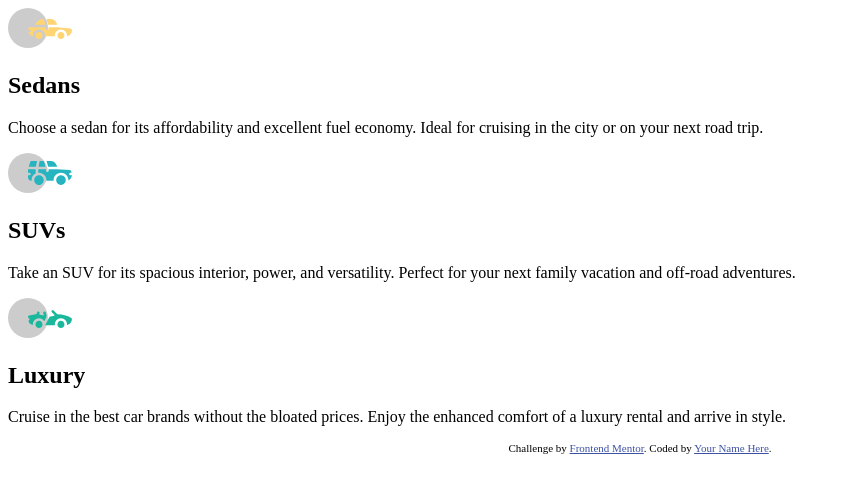
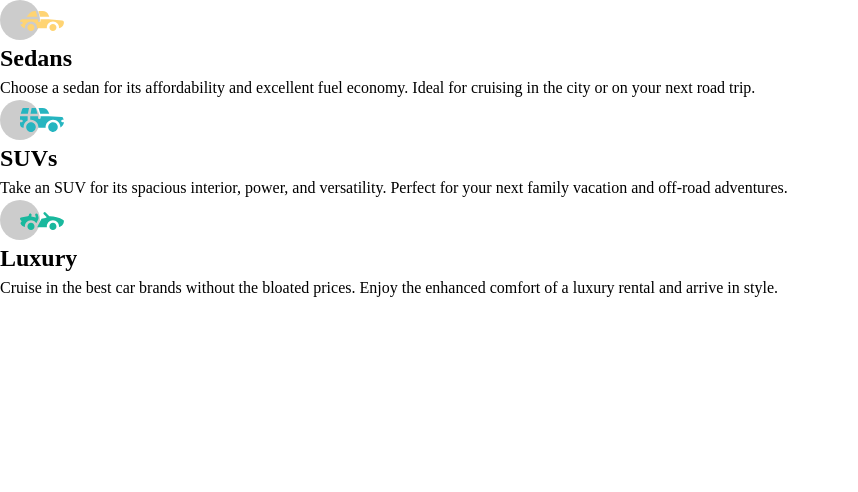
Before and after one commit to pardaeva/frontend-mentor-6, a plain HTML site: page index.html in a window 1280 px wide. Shown: the whole page, without its empty margins (0-858 px from the left). Drawn offline with Linux system fonts and the light colour scheme.

Commit message:
apply initial style and reset

```diff
--- a/index.html
+++ b/index.html
@@ -5,6 +5,7 @@
   <meta name="viewport" content="width=device-width, initial-scale=1.0"> <!-- displays site properly based on user's device -->
 
   <link rel="icon" type="image/png" sizes="32x32" href="./images/favicon-32x32.png">
+  <link rel="preconnect" href="https://fonts.googleapis.com"><link rel="preconnect" href="https://fonts.gstatic.com" crossorigin><link href="https://fonts.googleapis.com/css2?family=Big+Shoulders+Display:wght@700&family=Lexend+Deca&display=swap" rel="stylesheet">
   <link rel="stylesheet" href="style.css">
   <title>Frontend Mentor | 3-column preview card component</title>
 
@@ -17,7 +18,7 @@
 <body>
   <main>
     <article class="card">
-      <div class="plans">
+
         <div class="sedans">
           <img src="images/icon-sedans.svg" alt="sedan">
           <h2>Sedans</h2>
@@ -42,7 +43,7 @@
             rental and arrive in style.
           </p>
         </div>
-      </div>
+
     </article>
 
   </main>
@@ -55,9 +56,9 @@
 
 
 
-  <div class="attribution">
+  <!-- <div class="attribution">
     Challenge by <a href="https://www.frontendmentor.io?ref=challenge" target="_blank">Frontend Mentor</a>.
     Coded by <a href="#">Your Name Here</a>.
-  </div>
+  </div> -->
 </body>
 </html>
--- a/style.css
+++ b/style.css
@@ -3,8 +3,67 @@
 --clr-orange:hsl(31, 77%, 52%);
 --clr-cyan-500:hsl(184, 100%, 22%);
 --clr-cyan-900:hsl(179, 100%, 13%);
---clr-neutral-100:hsla(0, 0%, 100%, 0.75);
+--clr-neutral-500:hsla(0, 0%, 100%, 0.75);
+--clr-neutral-100:hsl(0, 0%, 95%);
+
+--fs:15px;
+
+--ff-medium: 'Lexend Deca', sans-serif;
+--ff-bold:'Big Shoulders Display', cursive;
+
 
 
 
 }
+/*
+  1. Use a more-intuitive box-sizing model.
+*/
+*, *::before, *::after {
+    box-sizing: border-box;
+  }
+  /*
+    2. Remove default margin
+  */
+  * {
+    margin: 0;
+  }
+  /*
+    3. Allow percentage-based heights in the application
+  */
+  html, body {
+    height: 100%;
+  }
+  /*
+    Typographic tweaks!
+    4. Add accessible line-height
+    5. Improve text rendering
+  */
+  body {
+    line-height: 1.5;
+    -webkit-font-smoothing: antialiased;
+  }
+  /*
+    6. Improve media defaults
+  */
+  img, picture, video, canvas, svg {
+    display: block;
+    max-width: 100%;
+  }
+  /*
+    7. Remove built-in form typography styles
+  */
+  input, button, textarea, select {
+    font: inherit;
+  }
+  /*
+    8. Avoid text overflows
+  */
+  p, h1, h2, h3, h4, h5, h6 {
+    overflow-wrap: break-word;
+  }
+  /*
+    9. Create a root stacking context
+  */
+  #root, #__next {
+    isolation: isolate;
+  }
```
